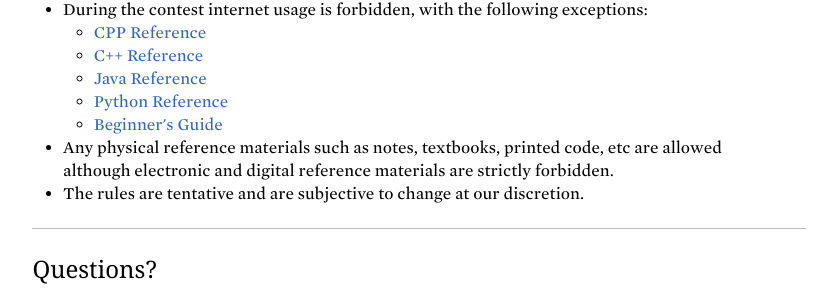
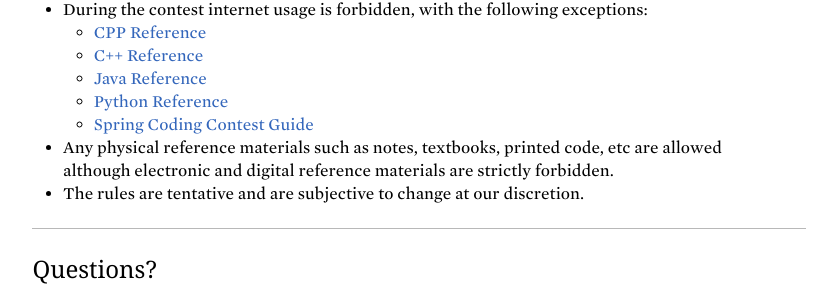
Before and after one commit to acm-uiuc/icpc-website, a Jekyll site: the page built from events.html, in a window 1280 px wide and 900 px high, scrolled down 1607 px. Shown: the part 473-778 px from the top of the window, without its empty margins (221-1058 px from the left). Built offline with Jekyll 4.4.1, drawn with Linux system fonts in a browser that asks for light colours; nearby versions of some CDN libraries; some web fonts are replaced.

Commit message:
Link to correct SCC guide

```diff
--- a/events.html
+++ b/events.html
@@ -129,8 +129,8 @@
 			<li><a href="http://en.cppreference.com/w/">CPP Reference</a>
 			<li><a href="http://www.cplusplus.com/reference">C++ Reference</a>
 			<li><a href="https://docs.oracle.com/javase/7/docs/api">Java Reference</a>
-			<li><a href = "https://docs.python.org">Python Reference</a>
-			<li><a href="guide.pdf">Beginner's Guide</a>
+			<li><a href="https://docs.python.org">Python Reference</a>
+			<li><a href="http://icpc.cs.illinois.edu/assets/scc_guide/main.pdf">Spring Coding Contest Guide</a>
 		</ul>
 	</li>
 	<li>Any physical reference materials such as notes, textbooks, printed code, etc are allowed although electronic and digital reference materials are strictly forbidden.</li>
```
